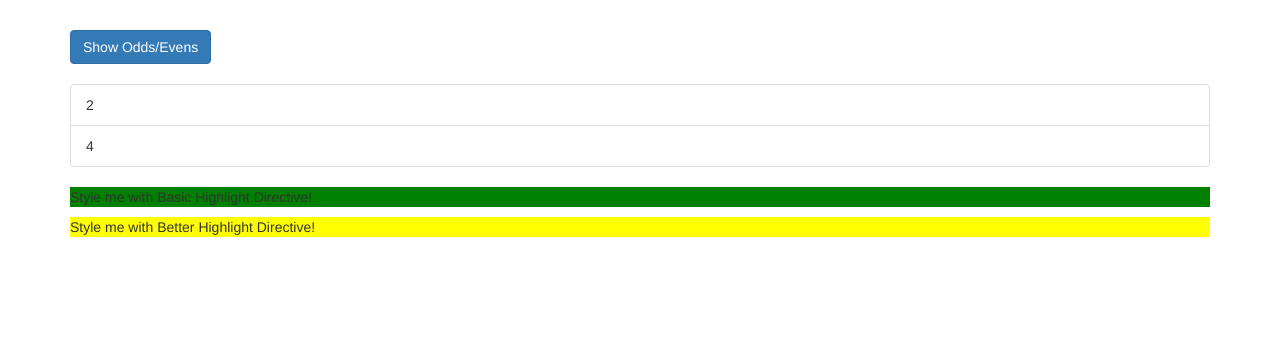
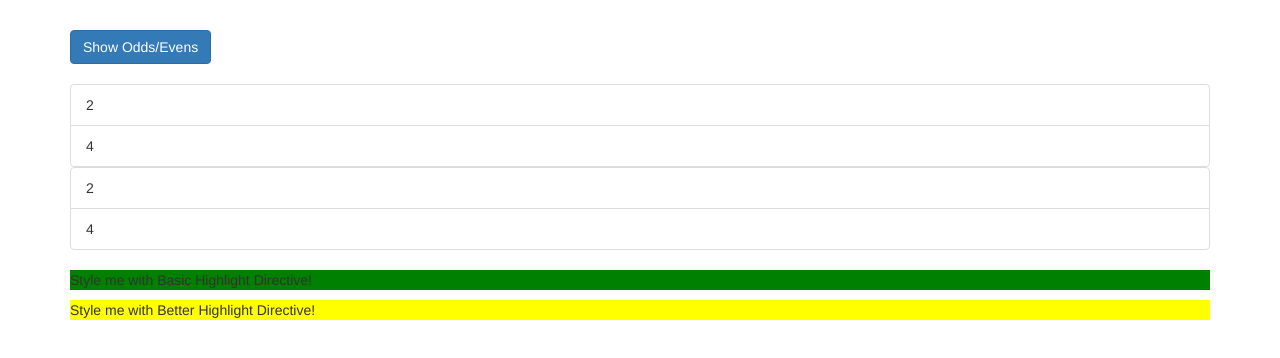
Before and after one commit to fabiano-palharini/angular_projects, an Angular app in the folder basic-directives/: page / in a window 1280 px wide. Shown: the top 358 px of the page. Built offline with nearby package versions, Linux system fonts and the light colour scheme.

Commit message:
ngIf behind the scenes

```diff
--- a/basic-directives/src/app/app.component.html
+++ b/basic-directives/src/app/app.component.html
@@ -20,6 +20,16 @@
             {{even}}
           </li>
         </div>
+        <ng-template [ngIf]="!onlyOdd">
+          <div>
+            <li *ngFor="let even of evens"
+                class="list-group-item"
+                [ngClass]="{odd: even % 2 !== 0}"
+                [ngStyle]="{backgroundColor: even % 2 !== 0 ? 'yellow' : 'transparent' }">
+              {{even}}
+            </li>
+          </div>
+        </ng-template>
       </ul>
       <p appBasicHighlight>Style me with Basic Highlight Directive!</p>
       <!-- <p appBetterHighlight [defaultColor]="'yellow'" [highlightColor] = "'red'">Style me with Better Highlight Directive!</p> -->
```
